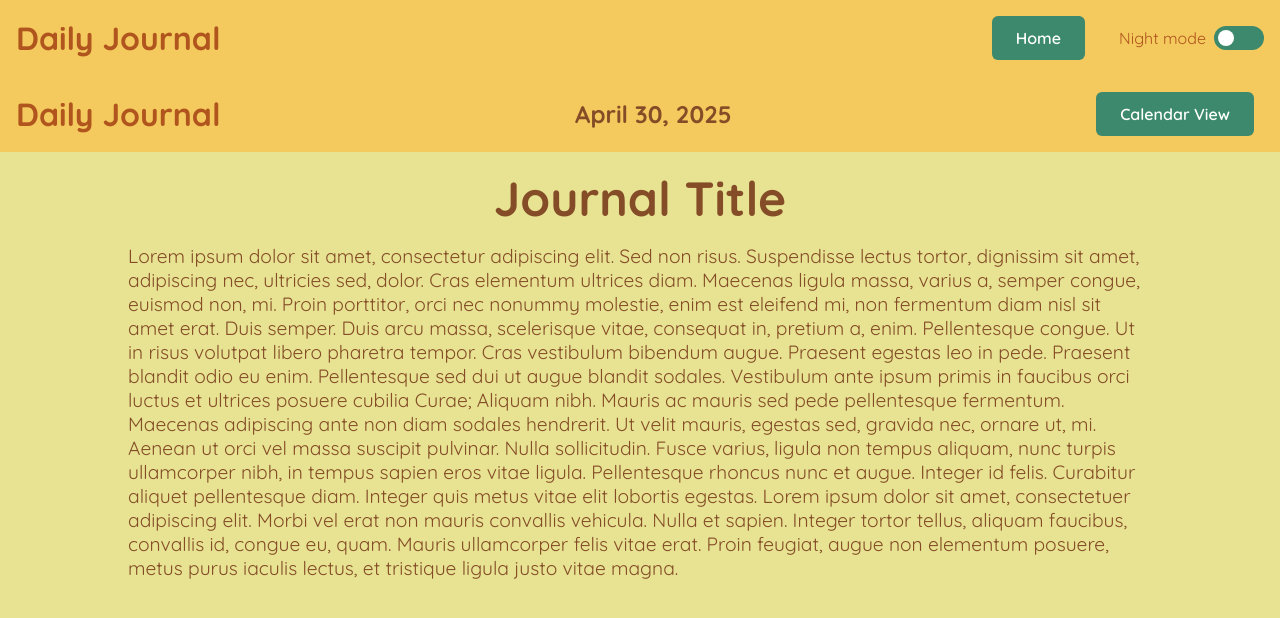
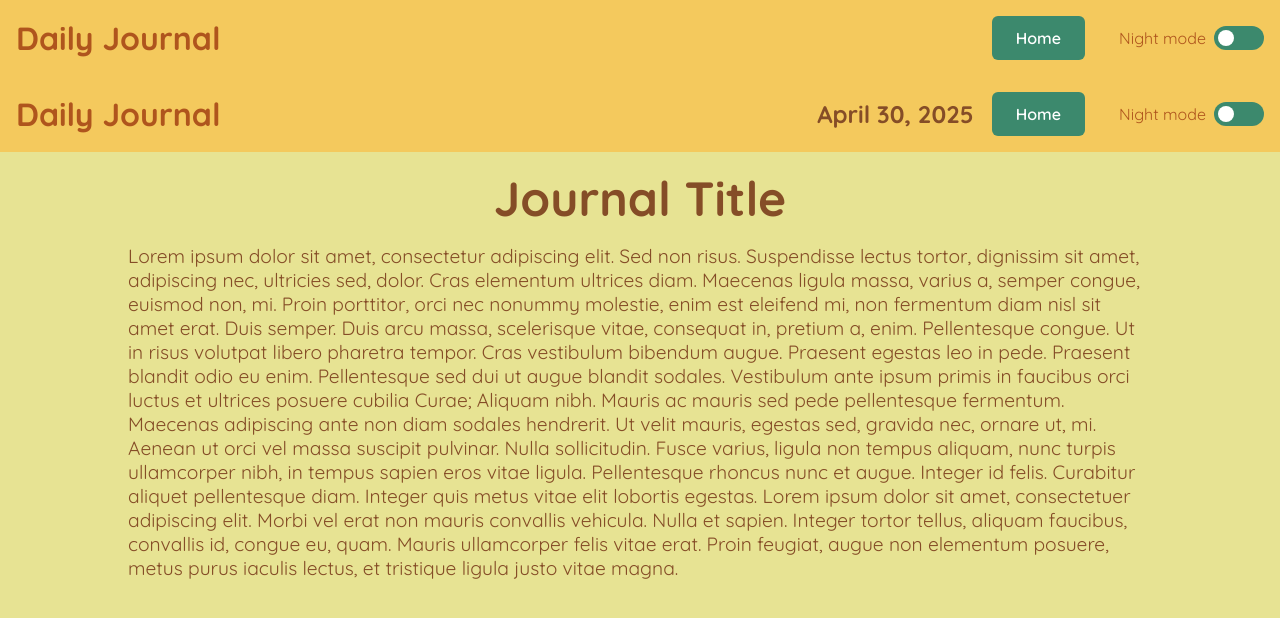
Before and after one commit to joshualeeee/csc437-final, a React (Vite) app in the folder packages/frontend/: page /entry/11 in a window 1280 px wide. Shown: the top 618 px of the page. Built offline with nearby package versions, Linux system fonts and the light colour scheme.

Commit message:
fix double header

```diff
--- a/packages/frontend/src/components/Entry.tsx
+++ b/packages/frontend/src/components/Entry.tsx
@@ -1,4 +1,5 @@
-import { useParams, Link } from "react-router-dom";
+import { useParams } from "react-router-dom";
+import Header from "./Header";
 
 const Entry = () => {
   const { id } = useParams();
@@ -13,17 +14,7 @@ const Entry = () => {
 
   return (
     <>
-      <header>
-        <h1>Daily Journal</h1>
-        <div className="nav-date">
-          <p>{entry.date}</p>
-        </div>
-        <div className="nav-container">
-          <Link to="/view">
-            <button className="main-btn">Calendar View</button>
-          </Link>
-        </div>
-      </header>
+      <Header date={entry.date} />
       <div className="entry-content">
         <h2>{entry.title}</h2>
         <p>{entry.content}</p>
```
